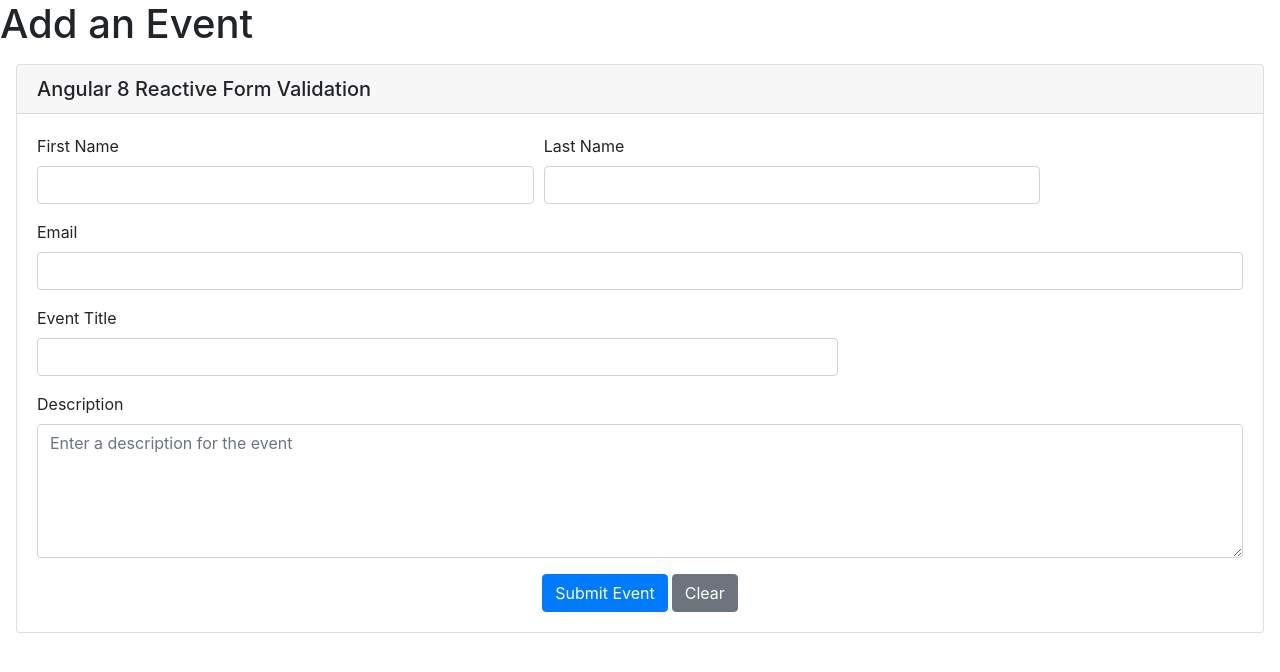
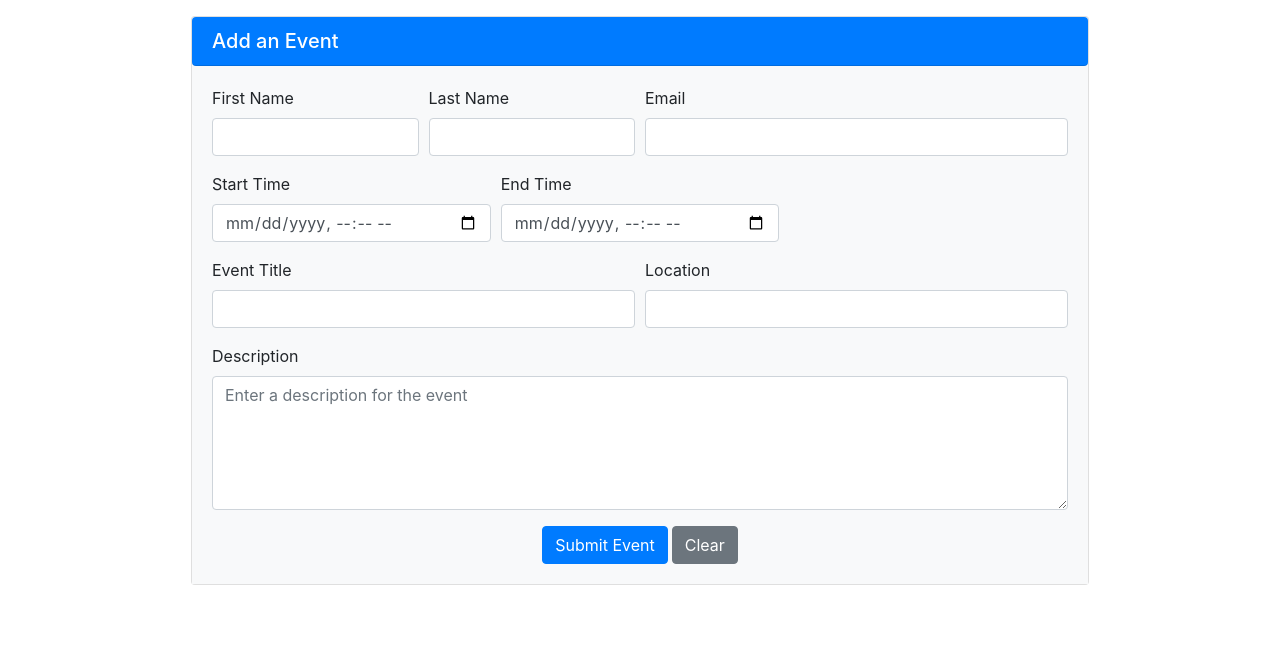
Before and after one commit to jasonku15/IX-Nomad, an Angular app in the folder EventBeacon/: page / in a window 1280 px wide. Shown: the top 672 px of the page. Built offline with nearby package versions, Linux system fonts and the light colour scheme.

Commit message:
Adding some styling

```diff
--- a/EventBeacon/src/app/app.component.css
+++ b/EventBeacon/src/app/app.component.css
@@ -0,0 +1,3 @@
+.container {
+	width: 75%;
+}
--- a/EventBeacon/src/app/app.component.html
+++ b/EventBeacon/src/app/app.component.html
@@ -6,29 +6,27 @@
 </header>
 
 <body>
-  <h1>Add an Event</h1>
-  <!-- main app container -->
+<div class="container">
   <div class="card m-3">
-    <h5 class="card-header">Angular 8 Reactive Form Validation</h5>
-    <div class="card-body">
+      <h5 class="rounded card-header text-white bg-primary">Add an Event</h5>
+      <div class="card-body bg-light">
           <form [formGroup]="registerForm" (ngSubmit)="onSubmit()">
               <div class="form-row">
-                <div class="form-group col-5">
+                  <div class="form-group col-3">
                       <label>First Name</label>
                       <input type="text" formControlName="firstName" class="form-control" [ngClass]="{ 'is-invalid': submitted && f.firstName.errors }" />
                       <div *ngIf="submitted && f.firstName.errors" class="invalid-feedback">
                           <div *ngIf="f.firstName.errors.required">First Name is required</div>
                       </div>
                   </div>
-                <div class="form-group col-5">
+                  <div class="form-group col-3">
                       <label>Last Name</label>
                       <input type="text" formControlName="lastName" class="form-control" [ngClass]="{ 'is-invalid': submitted && f.lastName.errors }" />
                       <div *ngIf="submitted && f.lastName.errors" class="invalid-feedback">
                           <div *ngIf="f.lastName.errors.required">Last Name is required</div>
                       </div>
                   </div>
-            </div>
-            <div class="form-group">
+                  <div class="form-group col-6">
                       <label>Email</label>
                       <input type="text" formControlName="email" class="form-control" [ngClass]="{ 'is-invalid': submitted && f.email.errors }" />
                       <div *ngIf="submitted && f.email.errors" class="invalid-feedback">
@@ -36,18 +34,45 @@
                           <div *ngIf="f.email.errors.email">Email must be a valid email address</div>
                       </div>
                   </div>
+              </div>
               <div class="form-row">
-              <div class="form-group col-8">
+                <div class="form-group col-4">
+                  <label>Start Time</label>
+                  <input type="datetime-local" formControlName="start" class="form-control" [ngClass]="{ 'is-invalid': submitted && f.start.errors }" />
+                  <div *ngIf="submitted && f.start.errors" class="invalid-feedback">
+                      <div *ngIf="f.start.errors.required">A start time for your event is required</div>
+                  </div>
+                </div>
+                <div class="form-group col-4">
+                  <label>End Time</label>
+                  <input type="datetime-local" formControlName="end" class="form-control" [ngClass]="{ 'is-invalid': submitted && f.end.errors }" />
+                  <div *ngIf="submitted && f.end.errors" class="invalid-feedback">
+                      <div *ngIf="f.end.errors.required">An end time for your event is required</div>
+                  </div>
+                </div>
+              </div>
+              <div class="form-row">
+                <div class="form-group col-6">
                   <label>Event Title</label>
                   <input type="text" formControlName="title" class="form-control" [ngClass]="{ 'is-invalid': submitted && f.title.errors }" />
                   <div *ngIf="submitted && f.title.errors" class="invalid-feedback">
                       <div *ngIf="f.title.errors.required">A title for your event is required</div>
                   </div>
                 </div>
+                <div class="form-group col-6">
+                  <label>Location</label>
+                  <input type="text" formControlName="location" class="form-control" [ngClass]="{ 'is-invalid': submitted && f.location.errors }" />
+                  <div *ngIf="submitted && f.location.errors" class="invalid-feedback">
+                      <div *ngIf="f.location.errors.required">A location for your event is required</div>
+                  </div>
+                </div>
               </div>
               <div class="form-group">
                   <label>Description</label>
-                <textarea required name="message" minlength="10" rows="5" cols="30" class="form-control" placeholder="Enter a description for the event"></textarea>
+                  <textarea formControlName="description" required name="message" minlength="10" rows="5" cols="30" class="form-control" placeholder="Enter a description for the event" [ngClass]="{ 'is-invalid': submitted && f.description.errors }"></textarea>
+                  <div *ngIf="submitted && f.description.errors" class="invalid-feedback">
+                      <div *ngIf="f.description.errors.required">A description for your event is required</div>
+                  </div>
               </div>
               <div class="text-center">
                   <button class="btn btn-primary mr-1"> Submit Event</button>
@@ -56,6 +81,7 @@
           </form>
       </div>
   </div>
+</div>
 </body>
 <div class="container">
   <router-outlet></router-outlet>
--- a/EventBeacon/src/app/app.component.ts
+++ b/EventBeacon/src/app/app.component.ts
@@ -2,7 +2,7 @@
 import { FormBuilder, FormGroup, Validators, FormsModule, ReactiveFormsModule } from '@angular/forms';
 import { BrowserModule } from '@angular/platform-browser';
 
-@Component({ selector: 'app-root', templateUrl: 'app.component.html' })
+@Component({ selector: 'app-root', templateUrl: 'app.component.html', styleUrls: ['./app.component.css'] })
 export class AppComponent implements OnInit {
     registerForm: FormGroup;
     submitted = false;
@@ -14,7 +14,11 @@
             title: ['', Validators.required],
             firstName: ['', Validators.required],
             lastName: ['', Validators.required],
-            email: ['', [Validators.required, Validators.email]]
+            email: ['', [Validators.required, Validators.email]],
+            location: ['', [Validators.required]],
+            start: ['', [Validators.required]],
+            end: ['', [Validators.required]],
+            description: ['', [Validators.required]],
         });
     }
 
```
Lines whose indentation alone changed are shown as unchanged.
